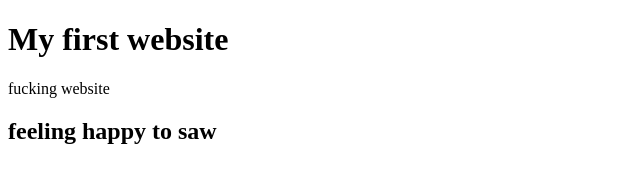
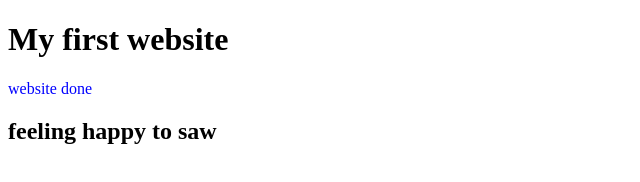
Before and after one commit to Anonshell/My-first-website, a plain HTML site: page index.html in a window 1280 px wide. Shown: the whole page, without its empty margins (0-640 px from the left). Drawn offline with Linux system fonts and the light colour scheme.

Commit message:
changed text

```diff
--- a/index.html
+++ b/index.html
@@ -8,7 +8,7 @@
 </head>
 <body>
     <h1>My first website</h1>
-    <p>fucking website</p>
+    <p style="color:blue ;">website done</p>
     <h2>feeling happy to saw</h2>
 </body>
 </html>
```
